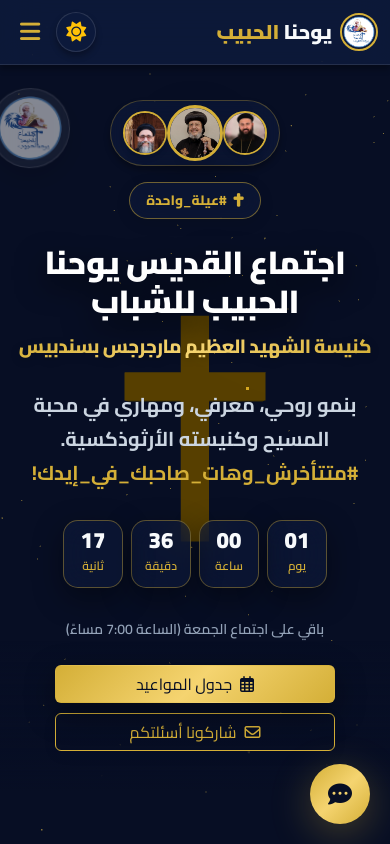
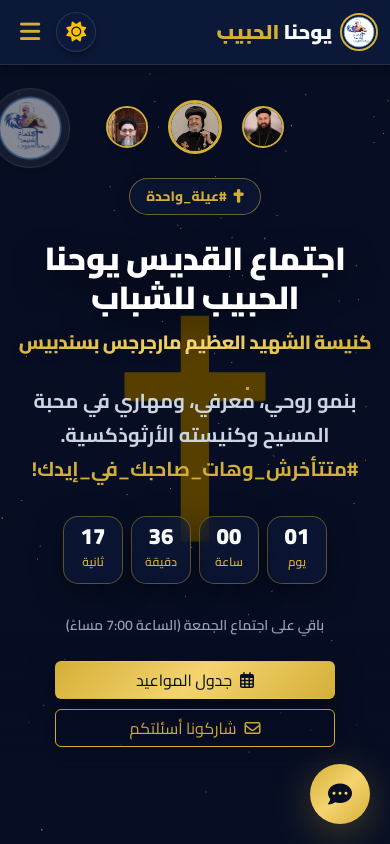
Before and after one commit to george22george9-hue/saint-john, a Next.js app: page / in a window 390 px wide. Shown: the top 844 px of the page. Built offline with nearby package versions, Linux system fonts and the light colour scheme; no server answers; the database is empty.

Commit message:
fix names of fathers

```diff
--- a/app/globals.css
+++ b/app/globals.css
@@ -479,36 +479,50 @@ html.dark .btn-outline-primary:active * {
 }
 
 /* --- Hero Pastors Portraits Group --- */
-.hero-pastors-group {
+.hero-pastors-wrapper {
   position: relative;
   cursor: pointer;
-  transition: transform 0.3s ease, filter 0.3s ease;
-  padding: 4px 12px;
-  border-radius: 50px;
-  background: var(--glass-bg);
-  backdrop-filter: blur(10px);
-  border: 1px solid rgba(212, 175, 55, 0.3);
-  box-shadow: var(--shadow-sm);
+  gap: 3.5rem;
+  transition: all 0.3s ease;
 }
 
-.hero-pastors-group:hover {
-  transform: translateY(-4px) scale(1.04);
-  border-color: var(--accent);
-  box-shadow: var(--shadow-gold);
+.hero-portrait-item {
+  transition: transform 0.3s cubic-bezier(0.175, 0.885, 0.32, 1.275), filter 0.3s ease;
 }
 
-.hero-pastors-group:hover .hero-portrait-img-lg {
+.hero-portrait-item:hover {
+  transform: translateY(-5px) scale(1.12);
+}
+
+.hero-portrait-item:hover .hero-portrait-img-lg,
+.hero-portrait-item:hover .hero-portrait-img {
   box-shadow: var(--shadow-gold) !important;
+  border-color: var(--accent) !important;
+}
+
+@media (min-width: 1440px) {
+  .hero-pastors-wrapper {
+    gap: 4.5rem;
+  }
+}
+
+@media (max-width: 991px) {
+  .hero-pastors-wrapper {
+    gap: 2.5rem;
+  }
 }
 
 @media (max-width: 576px) {
-  .hero-pastors-group .hero-portrait-img-lg {
-    width: 56px !important;
-    height: 56px !important;
+  .hero-pastors-wrapper {
+    gap: 1.25rem;
   }
-  .hero-pastors-group .hero-portrait-img {
-    width: 44px !important;
-    height: 44px !important;
+  .hero-pastors-wrapper .hero-portrait-img-lg {
+    width: 54px !important;
+    height: 54px !important;
+  }
+  .hero-pastors-wrapper .hero-portrait-img {
+    width: 42px !important;
+    height: 42px !important;
   }
 }
 
--- a/components/Hero.tsx
+++ b/components/Hero.tsx
@@ -16,16 +16,16 @@ export default function Hero({ onOpenModal }: HeroProps) {
             {/* Church Leadership Portraits Group */}
             <a
               href="#pastors"
-              className="hero-pastors-group d-inline-flex align-items-center justify-content-center mb-3 gsap-fade-up hover-magnet"
+              className="hero-pastors-wrapper d-inline-flex align-items-center justify-content-center w-100 mb-4 gsap-fade-up"
               title="رعاة الكنيسة والاجتماع - انقر للتفاصيل"
               aria-label="رعاة الكنيسة والاجتماع"
             >
-              <div className="hero-portrait-item priest-left me-n2 me-sm-n3">
+              <div className="hero-portrait-item priest-item">
                 <Image
                   src="/abona_bevnoty.jpeg"
                   alt="القمص بفنوتي"
-                  width={52}
-                  height={52}
+                  width={56}
+                  height={56}
                   className="rounded-circle shadow-md hero-portrait-img"
                   style={{
                     objectFit: 'cover',
@@ -34,12 +34,12 @@ export default function Hero({ onOpenModal }: HeroProps) {
                   }}
                 />
               </div>
-              <div className="hero-portrait-item bishop-center z-1">
+              <div className="hero-portrait-item bishop-item">
                 <Image
                   src="/anba-morcos.jpg"
                   alt="نيافة الأنبا مرقس"
-                  width={68}
-                  height={68}
+                  width={72}
+                  height={72}
                   className="rounded-circle shadow-lg hero-portrait-img-lg"
                   style={{
                     objectFit: 'cover',
@@ -49,12 +49,12 @@ export default function Hero({ onOpenModal }: HeroProps) {
                   }}
                 />
               </div>
-              <div className="hero-portrait-item priest-right ms-n2 ms-sm-n3">
+              <div className="hero-portrait-item priest-item">
                 <Image
                   src="/abona_wessa.jpeg"
                   alt="القس وسا"
-                  width={52}
-                  height={52}
+                  width={56}
+                  height={56}
                   className="rounded-circle shadow-md hero-portrait-img"
                   style={{
                     objectFit: 'cover',
--- a/components/Pastors.tsx
+++ b/components/Pastors.tsx
@@ -143,7 +143,7 @@ export default function Pastors() {
               >
                 <Image
                   src="/abona_bevnoty.jpeg"
-                  alt="القمص بفنوتي"
+                  alt="القس بفنوتي عوض"
                   fill
                   sizes="120px"
                   className="rounded-circle shadow-md"
@@ -156,7 +156,7 @@ export default function Pastors() {
               </div>
 
               <h4 className="text-primary fw-extrabold mb-1 fs-4">
-                القمص بفنوتي
+                القس بفنوتي عوض
               </h4>
               <h5 className="text-accent fw-bold fs-6 mb-2" dir="ltr">
                 Fr. Bevnoty
@@ -179,7 +179,7 @@ export default function Pastors() {
               >
                 <Image
                   src="/abona_wessa.jpeg"
-                  alt="القس وسا"
+                  alt="القمص ويصا عزيز"
                   fill
                   sizes="120px"
                   className="rounded-circle shadow-md"
@@ -192,7 +192,7 @@ export default function Pastors() {
               </div>
 
               <h4 className="text-primary fw-extrabold mb-1 fs-4">
-                القس وسا
+                القمص ويصا عزيز
               </h4>
               <h5 className="text-accent fw-bold fs-6 mb-2" dir="ltr">
                 Fr. Wessa
```
